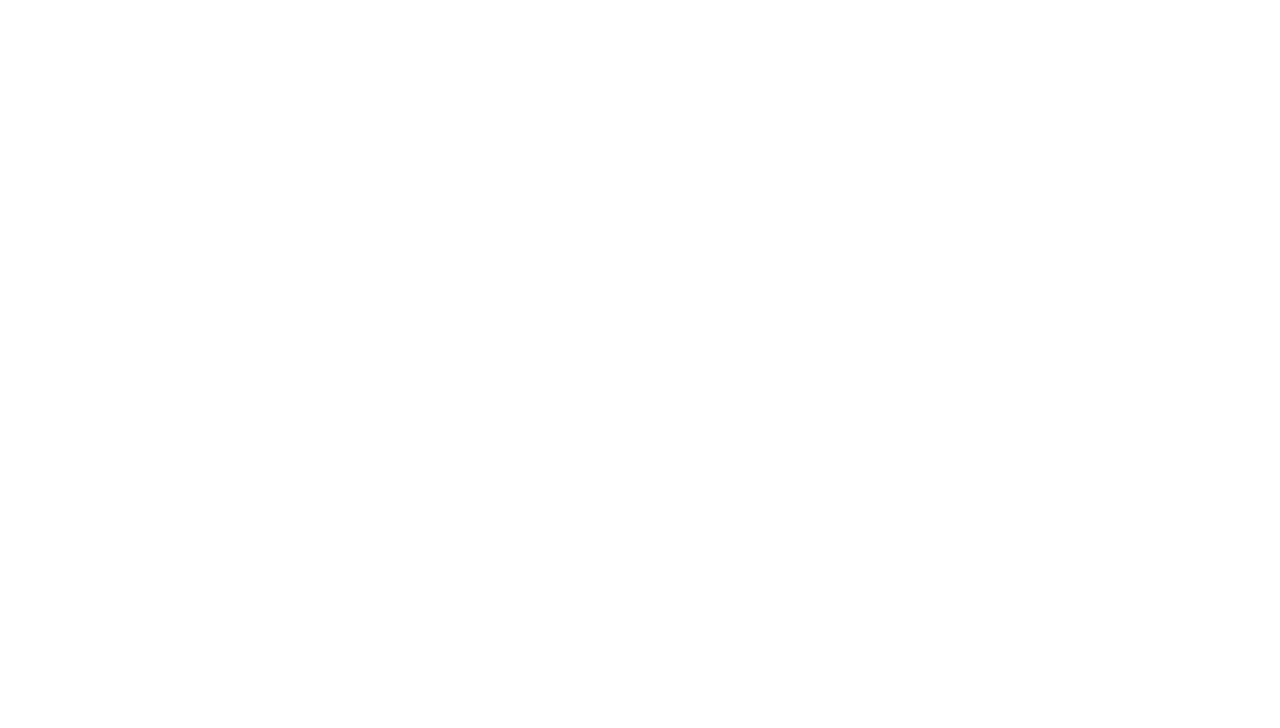
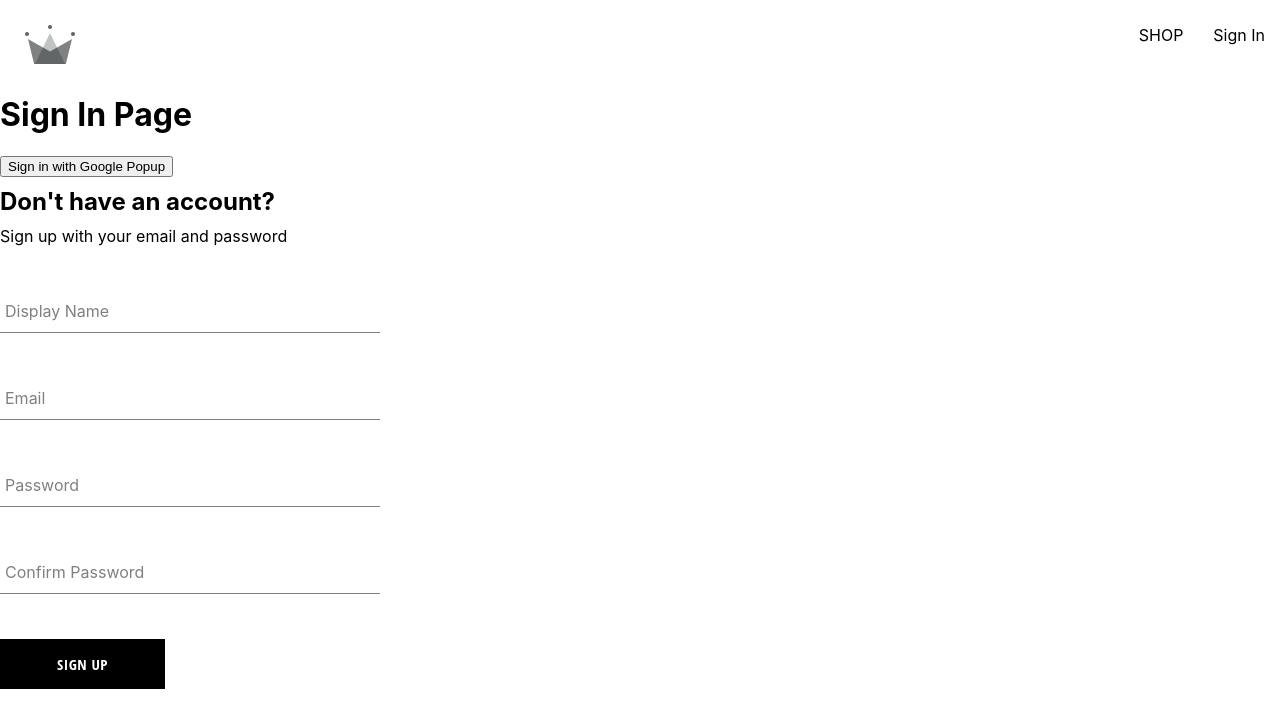
Before and after one commit to ewkruljac/crown-clothing, a React (Create React App) app: page /sign-in in a window 1280 px wide. Before the commit this address had no page. Shown: the top 728 px of the page. Built offline with nearby package versions, Linux system fonts and the light colour scheme.

Commit message:
Added firebase auth and sign up form

```diff
--- a/package.json
+++ b/package.json
@@ -6,6 +6,7 @@
     "@testing-library/jest-dom": "^5.16.5",
     "@testing-library/react": "^13.4.0",
     "@testing-library/user-event": "^13.5.0",
+    "firebase": "^9.9.4",
     "react": "^18.2.0",
     "react-dom": "^18.2.0",
     "react-router-dom": "^6.3.0",
--- a/src/App.js
+++ b/src/App.js
@@ -1,13 +1,20 @@
 import { Routes, Route } from 'react-router-dom';
+
 import Home from './routes/home/home.component';
+import Navigation from './routes/navigation/navigation.component';
+import SignIn from './routes/sign-in/sign-in.component';
 
-import Navigation from './routes/navigation/navigation.component';
+const Shop = () => {
+  return <h1>Shop page.</h1>
+}
 
 const App = () => {
   return (
     <Routes>
       <Route path='/' element={<Navigation />}>
         <Route index element={<Home />} />
+        <Route path='shop' element={<Shop />} />
+        <Route path='sign-in' element={<SignIn />} />
       </Route>
     </Routes>
   )
--- /dev/null
+++ b/src/components/button/button.component.jsx
@@ -0,0 +1,18 @@
+import './button.styles.scss';
+
+// the site has 3 types of buttons: inverted, default, google-sign-in
+
+const BUTTON_TYPE_CLASSES = {
+  google: 'google-sign-in',
+  inverted: 'inverted'
+}
+
+const Button = ({ children, buttonType,  ...otherProps } ) => {
+  return (
+    <button className={ `button-container ${BUTTON_TYPE_CLASSES[buttonType]}` } {...otherProps} >
+      {children}
+    </button>
+  )
+}
+
+export default Button;
--- /dev/null
+++ b/src/components/button/button.styles.scss
@@ -0,0 +1,46 @@
+.button-container {
+  min-width: 165px;
+  width: auto;
+  height: 50px;
+  letter-spacing: 0.5px;
+  line-height: 50px;
+  padding: 0 35px 0 35px;
+  font-size: 15px;
+  background-color: black;
+  color: white;
+  text-transform: uppercase;
+  font-family: 'Open Sans Condensed';
+  font-weight: bolder;
+  border: none;
+  cursor: pointer;
+  display: flex;
+  justify-content: center;
+
+  &:hover {
+    background-color: white;
+    color: black;
+    border: 1px solid black;
+  }
+
+  &.google-sign-in {
+    background-color: #4285f4;
+    color: white;
+
+    &:hover {
+      background-color: #357ae8;
+      border: none;
+    }
+  }
+
+  &.inverted {
+    background-color: white;
+    color: black;
+    border: 1px solid black;
+
+    &:hover {
+      background-color: black;
+      color: white;
+      border: none;
+    }
+  }
+}
--- /dev/null
+++ b/src/components/form-input/form-input.component.jsx
@@ -0,0 +1,23 @@
+import './form-input.styles.scss';
+
+const FormInput = ({ label, ...otherProps } ) => {
+  return (
+    <div className="group">
+      <input className="form-input" {...otherProps} />
+      { label && (
+        <label
+          className={`${
+            otherProps.value.length ? 'shrink' : ''
+          } form-input-label`}
+        >
+            {label}
+        </label>
+      )}
+    </div>
+  );
+};
+
+export default FormInput;
+
+      {/* if label exists, render the label */}
+              {/* if user starts typing in text field, the class == shrink, else it's empty string */}
--- /dev/null
+++ b/src/components/form-input/form-input.styles.scss
@@ -0,0 +1,54 @@
+$sub-color: grey;
+$main-color: black;
+
+@mixin shrinkLabel {
+  top: -14px;
+  font-size: 12px;
+  color: $main-color;
+}
+
+.group {
+  position: relative;
+  margin: 45px 0;
+
+  .form-input {
+    background: none;
+    background-color: white;
+    color: $sub-color;
+    font-size: 18px;
+    padding: 10px 10px 10px 5px;
+    display: block;
+    width: 100%;
+    border: none;
+    border-radius: 0;
+    border-bottom: 1px solid $sub-color;
+    margin: 25px 0;
+
+    &:focus {
+      outline: none;
+    }
+
+    &:focus ~ .form-input-label {
+      @include shrinkLabel();
+    }
+  }
+
+  input[type='password'] {
+    letter-spacing: 0.3em;
+  }
+
+  .form-input-label {
+    color: $sub-color;
+    font-size: 16px;
+    font-weight: normal;
+    position: absolute;
+    pointer-events: none;
+    left: 5px;
+    top: 10px;
+    transition: 300ms ease all;
+
+    &.shrink {
+      @include shrinkLabel();
+    }
+  }
+}
--- /dev/null
+++ b/src/components/sign-up-form/sign-up-form.component.jsx
@@ -0,0 +1,68 @@
+import { signInWithEmailAndPassword } from "firebase/auth";
+import { useState } from "react";
+
+import { createAuthUserWithEmailAndPassword, createUserDocumentFromAuth } from "../../utils/firebase/firebase.utils";
+import FormInput from "../form-input/form-input.component";
+import Button from "../button/button.component";
+
+import './sign-up-form.styles.scss';
+
+const defaultFormFields = {
+  displayName: '',
+  email: '',
+  password: '',
+  confirmPassword: ''
+};
+
+const SignupForm = () => {
+  const [formFields, setFormFields] = useState(defaultFormFields);
+  const { displayName, email, password, confirmPassword } = formFields;
+
+  console.log(formFields);
+
+  const resetFormFields = () => {
+    setFormFields(defaultFormFields)
+  }
+
+  const handleSubmit = async (event) => {
+    event.preventDefault(); // form won't do anything with the data - I'll handle that myself
+
+    if(password !== confirmPassword) {
+      alert("passwords don't match");
+      return;
+    }
+
+    try {
+      const { user } = await createAuthUserWithEmailAndPassword(email, password);
+      await createUserDocumentFromAuth(user, {displayName});
+      resetFormFields();
+    } catch (error) {
+      if(error.code === 'auth/email-already-in-use') {
+        alert('Email already in use');
+      } else {
+        console.log("user creation encountered an error: ", error);
+      }
+    }
+  }
+
+  const handleChange = (event) => {
+    const { name, value } = event.target;
+    setFormFields({...formFields, [name]: value });
+  }
+
+  return (
+    <div className="sign-up-container">
+      <h2>Don't have an account?</h2>
+      <span>Sign up with your email and password</span>
+      <form onSubmit={handleSubmit}>
+        <FormInput label="Display Name" type='text' required onChange={handleChange} name="displayName" value={displayName} />
+        <FormInput label="Email" type='text' required onChange={handleChange} name="email" value={displayName} />
+        <FormInput label="Password" type='text' required onChange={handleChange} name="password" value={displayName} />
+        <FormInput label="Confirm Password" type='text' required onChange={handleChange} name="confirmPassword" value={confirmPassword} />
+        <Button type="submit">Sign Up</Button>
+      </form>
+    </div>
+  )
+}
+
+export default SignupForm;
--- /dev/null
+++ b/src/components/sign-up-form/sign-up-form.styles.scss
@@ -0,0 +1,8 @@
+.sign-up-container {
+  display: flex;
+  flex-direction: column;
+  width: 380px;
+  h2 {
+    margin: 10px 0;
+  }
+}
--- a/src/routes/navigation/navigation.component.jsx
+++ b/src/routes/navigation/navigation.component.jsx
@@ -15,6 +15,9 @@ const Navigation = () => {
           <Link className='nav-link' to='/shop'>
             SHOP
           </Link>
+          <Link className='nav-link' to='/sign-in'>
+            Sign In
+          </Link>
         </div>
       </div>
       <Outlet />
--- /dev/null
+++ b/src/routes/sign-in/sign-in.component.jsx
@@ -0,0 +1,37 @@
+import {
+  signInWithGooglePopup,
+  createUserDocumentFromAuth,
+} from "../../utils/firebase/firebase.utils";
+
+import SignupForm from "../../components/sign-up-form/sign-up-form.component";
+
+const SignIn = () => {
+
+  //useEffect(() => {
+  //   async function fetchData() {
+  //     const response = await getRedirectResult(auth);
+  //     if(response) {
+  //       const userDocRef = await createUserDocumentFromAuth(auth);
+  //     }
+  //   }
+  //   fetchData();
+  // }, []);
+
+  const logGoogleUser = async () => {
+    const { user } = await signInWithGooglePopup(); // destructured from response object
+    const userDocRef = await createUserDocumentFromAuth(user);
+  };
+
+  return (
+    <div>
+      <h1>Sign In Page</h1>
+      <button onClick={logGoogleUser}>Sign in with Google Popup</button>
+      <SignupForm />
+    </div>
+  );
+};
+
+export default SignIn;
+
+// sprinkler blowout
+//18 oct 10-11
--- /dev/null
+++ b/src/utils/firebase/firebase.utils.js
@@ -0,0 +1,72 @@
+import { initializeApp } from "firebase/app";
+import {
+  getAuth,
+  signInWithRedirect,
+  signInWithPopup,
+  GoogleAuthProvider,
+  createUserWithEmailAndPassword
+} from "firebase/auth";
+
+import{
+  getFirestore,
+  doc,
+  getDoc,
+  setDoc
+} from 'firebase/firestore'
+
+// configure firebase
+const firebaseConfig = {
+  apiKey: "AIzaSyAQrVHLiX9regAW6b_YUh0WrD6P_wv-4FI", //not super secret so OK here
+  authDomain: "crown-db-e4075.firebaseapp.com",
+  projectId: "crown-db-e4075",
+  storageBucket: "crown-db-e4075.appspot.com",
+  messagingSenderId: "531988064584",
+  appId: "1:531988064584:web:5fdbbfedf1e6381d5a2b7d",
+};
+
+// Initialize Firebase
+const firebaseApp = initializeApp(firebaseConfig);
+
+// initialize auth provider
+const googleProvider = new GoogleAuthProvider(); // firebase supports other providers, like facebook, etc.
+googleProvider.setCustomParameters({
+  prompt: "select_account" //force user to select account
+});
+
+export const auth = getAuth();
+export const signInWithGooglePopup = () => signInWithPopup(auth, googleProvider);
+export const signInWithGoogleRedirect = () => signInWithRedirect(auth, googleProvider);
+
+export const db = getFirestore(); // gets instance of db
+
+export const createUserDocumentFromAuth = async (userAuth, additionalInformation={}) => {
+  const userDocRef = doc(db, 'users', userAuth.uid)    // 'users' is a name we create, userAuth.uid is unique id generated by firebase
+  console.log(userDocRef);
+
+  const userSnapshot = await getDoc(userDocRef);
+  console.log(userSnapshot);
+
+  if(!userSnapshot.exists()) {
+    const { displayName, email } = userAuth;
+    const createdAt = new Date();
+    try {
+      await setDoc(userDocRef, {
+        displayName,
+        email,
+        createdAt,
+        ...additionalInformation
+      })
+    } catch (error) {
+      console.log("Error creating user: " + error.message);
+    }
+    return userDocRef;
+  }
+
+}
+
+export const createAuthUserWithEmailAndPassword = async (email, password) => {
+  if(!email || !password) return;
+
+  return await createUserWithEmailAndPassword(auth, email, password);
+
+}
```
Also changed, not shown: 1 other file (tests, documents, lock files or other folders).
